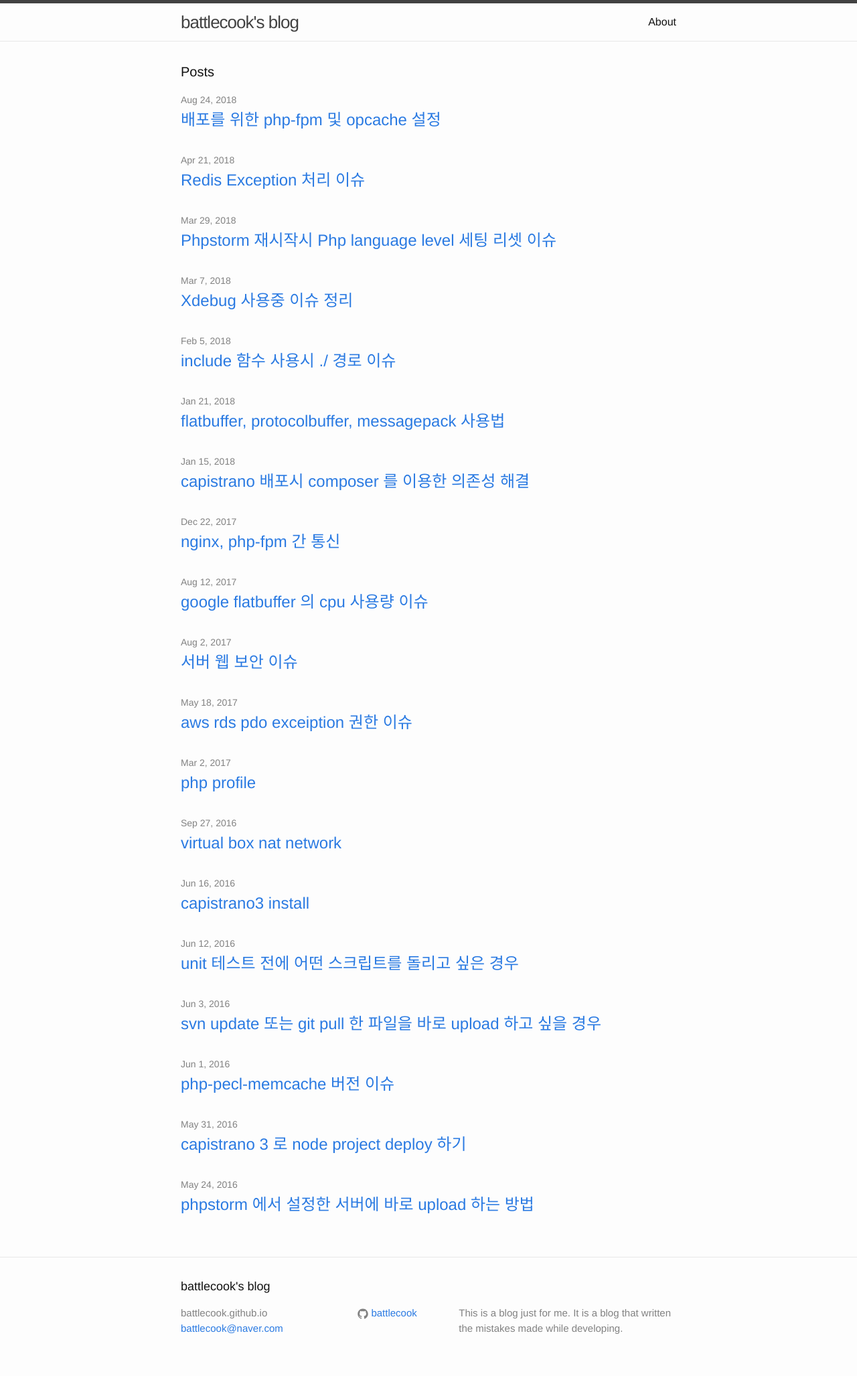
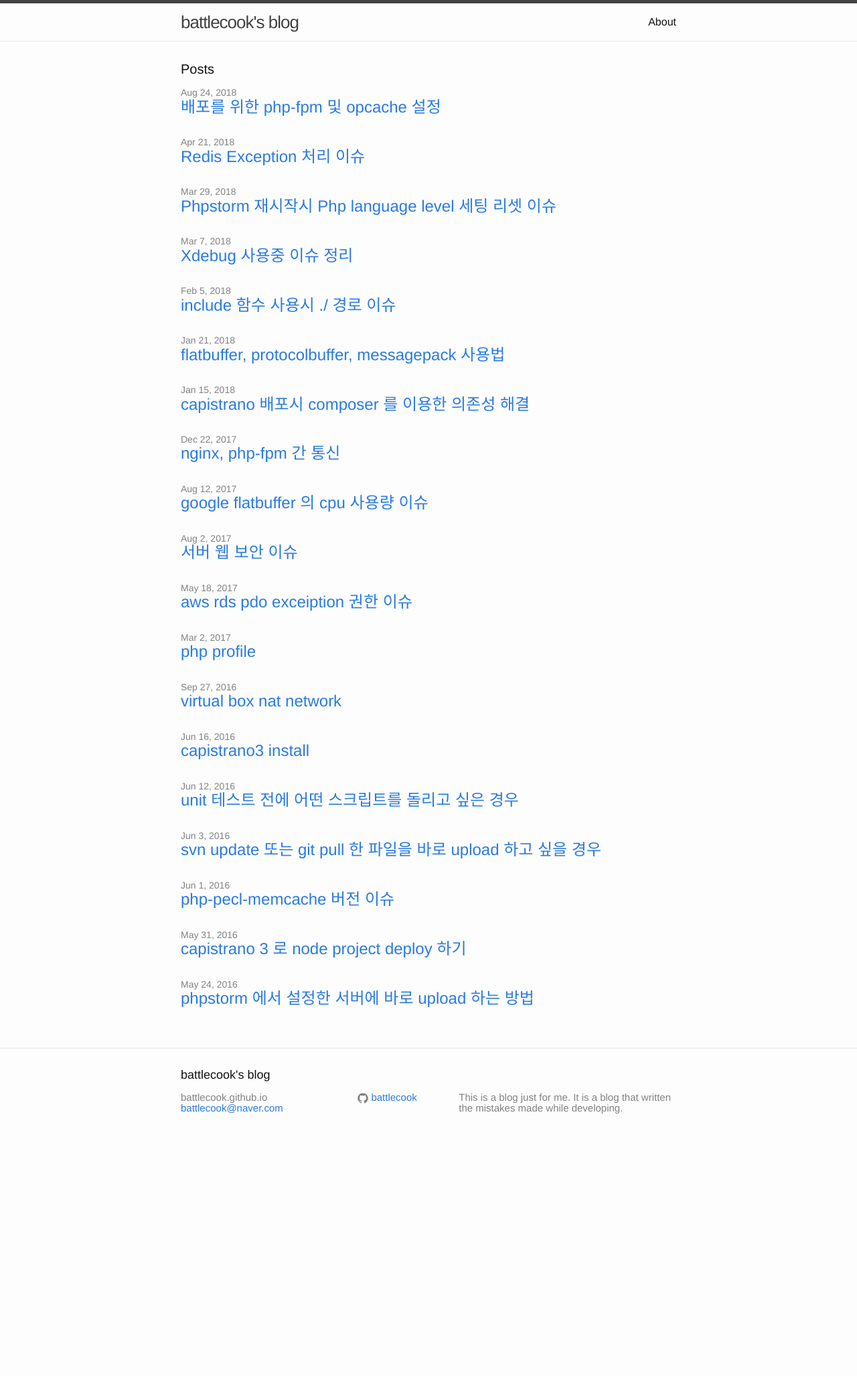
Before and after one commit to battlecook/battlecook.github.io, a Jekyll site: the page built from index.html, in a window 1280 px wide. Shown: the whole page at 67% size. Built offline with Jekyll 4.4.1, drawn with Linux system fonts in a browser that asks for light colours; after the commit the page ends 1724 px from its top, so only the background shows below that.

Commit message:
줄간격 조정

```diff
--- a/css/main.scss
+++ b/css/main.scss
@@ -10,7 +10,7 @@ $base-font-family: "Helvetica Neue", Helvetica, Arial, sans-serif;
 $base-font-size:   16px;
 $base-font-weight: 400;
 $small-font-size:  $base-font-size * 0.875;
-$base-line-height: 1.5;
+$base-line-height: 1.1;
 
 $spacing-unit:     30px;
 
```
